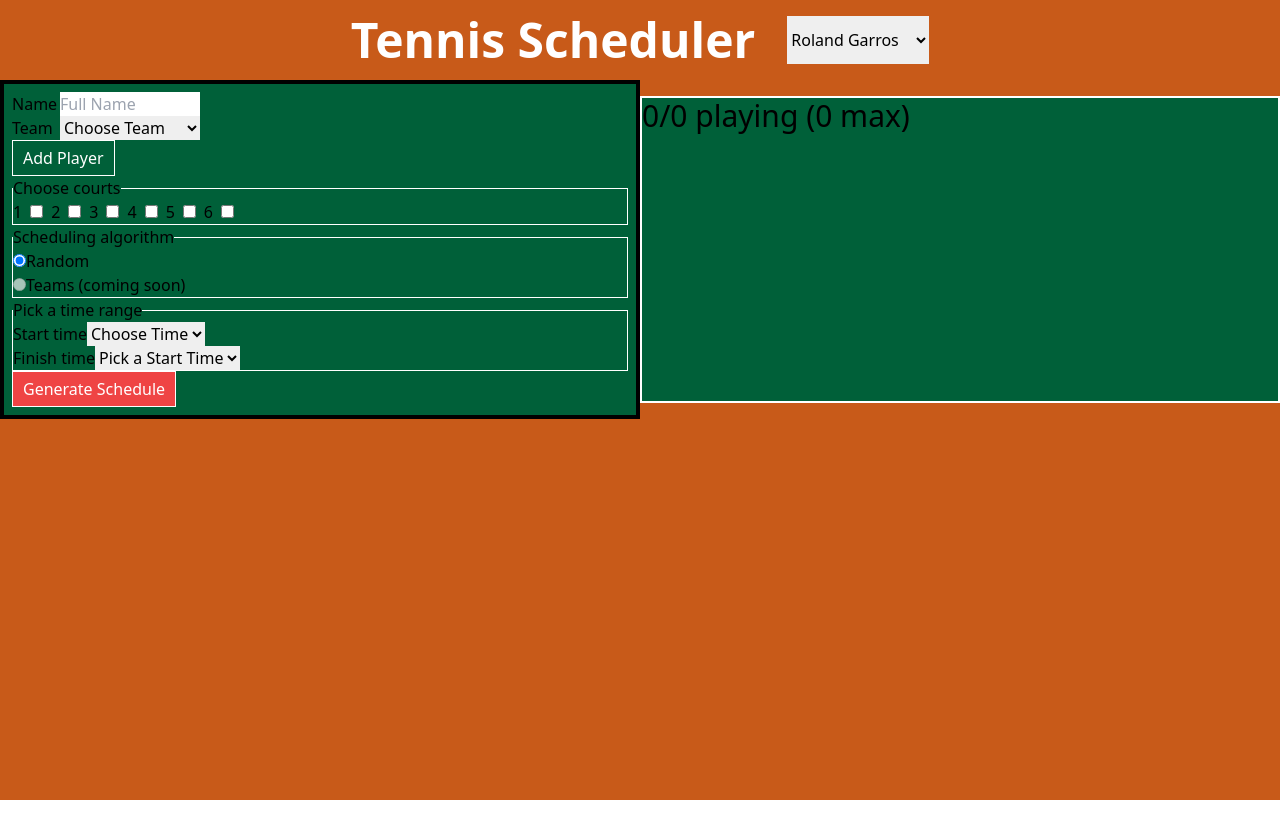
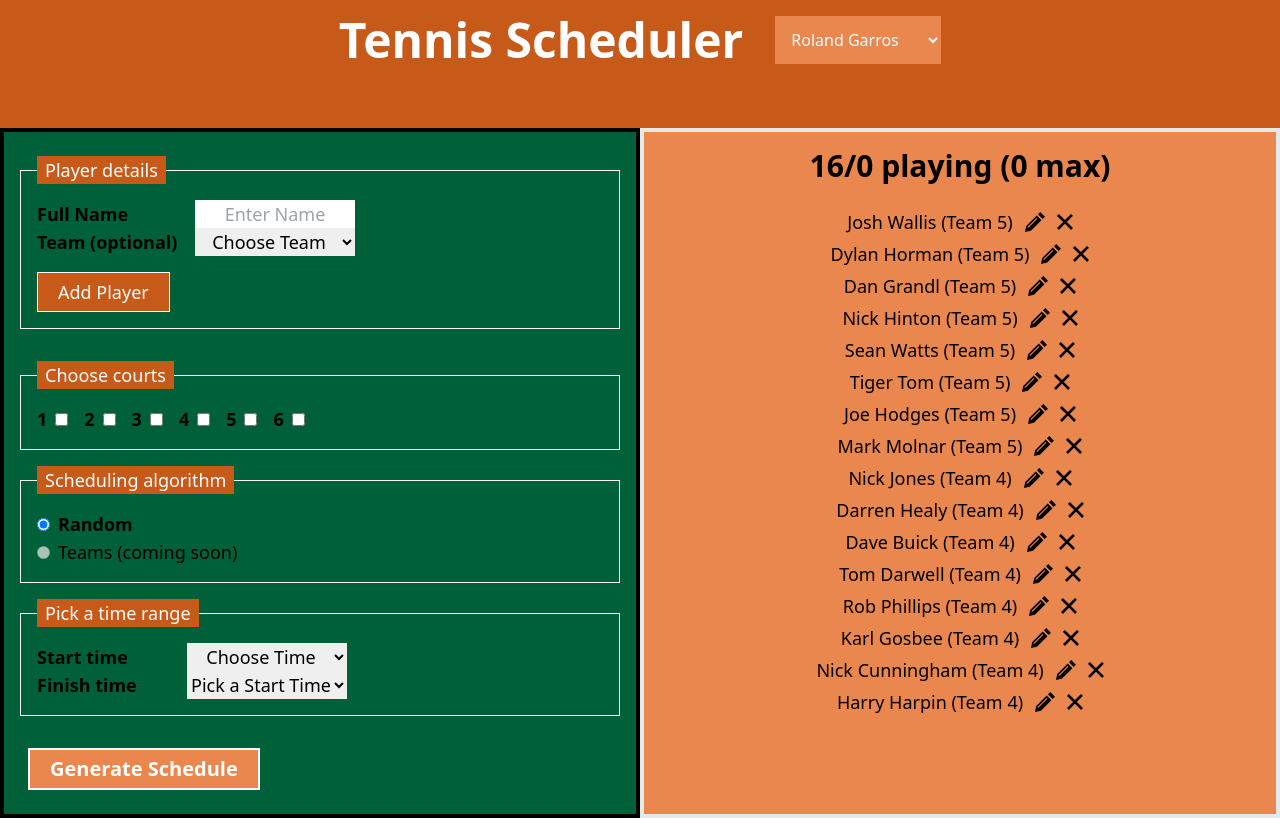
Before and after one commit to wallisCodes/tennis-scheduler, a React (Vite) app: page / in a window 1280 px wide. Built offline with nearby package versions, Linux system fonts and the light colour scheme.

Commit message:
Updated styling

```diff
--- a/src/ScheduleWrapper.css
+++ /dev/null
@@ -1,7 +0,0 @@
-.App {
-    background-color: var(--primary-color);
-}
-
-.box {
-    background-color: var(--secondary-color);
-}
--- a/src/components/Player.jsx
+++ b/src/components/Player.jsx
@@ -5,16 +5,15 @@ export default function Player({player, deletePlayer, toggleEditPlayer}){
     const teamText = player.team !== "" ? `(Team ${player.team})` : "";
     return (
         <>
-            <div className="flex space-x-2">
+            <li className="flex justify-center space-x-3 m-1">
                 <span className="text-lg">{`${player.fullName} ${teamText}`}</span>
-                <svg onClick={() => toggleEditPlayer(player.id)} xmlns="http://www.w3.org/2000/svg" viewBox="0 0 24 24" fill="currentColor" className="size-6">
-                    <path d="M21.731 2.269a2.625 2.625 0 0 0-3.712 0l-1.157 1.157 3.712 3.712 1.157-1.157a2.625 2.625 0 0 0 0-3.712ZM19.513 8.199l-3.712-3.712-8.4 8.4a5.25 5.25 0 0 0-1.32 2.214l-.8 2.685a.75.75 0 0 0 .933.933l2.685-.8a5.25 5.25 0 0 0 2.214-1.32l8.4-8.4Z" />
-                    <path d="M5.25 5.25a3 3 0 0 0-3 3v10.5a3 3 0 0 0 3 3h10.5a3 3 0 0 0 3-3V13.5a.75.75 0 0 0-1.5 0v5.25a1.5 1.5 0 0 1-1.5 1.5H5.25a1.5 1.5 0 0 1-1.5-1.5V8.25a1.5 1.5 0 0 1 1.5-1.5h5.25a.75.75 0 0 0 0-1.5H5.25Z" />
+                <svg onClick={() => toggleEditPlayer(player.id)} xmlns="http://www.w3.org/2000/svg" width="20" height="20" viewBox="0 0 24 24" className="mt-1">
+                    <path d="M1.438 16.872l-1.438 7.128 7.127-1.438 12.642-12.64-5.69-5.69-12.641 12.64zm2.271 2.253l-.85-.849 11.141-11.125.849.849-11.14 11.125zm20.291-13.436l-2.817 2.819-5.69-5.691 2.816-2.817 5.691 5.689z"/>
                 </svg>
-                <svg onClick={() => deletePlayer(player.id)} xmlns="http://www.w3.org/2000/svg" fill="none" viewBox="0 0 24 24" strokeWidth="1.5" stroke="currentColor" className="size-6">
-                    <path strokeLinecap="round" strokeLinejoin="round" d="m14.74 9-.346 9m-4.788 0L9.26 9m9.968-3.21c.342.052.682.107 1.022.166m-1.022-.165L18.16 19.673a2.25 2.25 0 0 1-2.244 2.077H8.084a2.25 2.25 0 0 1-2.244-2.077L4.772 5.79m14.456 0a48.108 48.108 0 0 0-3.478-.397m-12 .562c.34-.059.68-.114 1.022-.165m0 0a48.11 48.11 0 0 1 3.478-.397m7.5 0v-.916c0-1.18-.91-2.164-2.09-2.201a51.964 51.964 0 0 0-3.32 0c-1.18.037-2.09 1.022-2.09 2.201v.916m7.5 0a48.667 48.667 0 0 0-7.5 0" />
+                <svg onClick={() => deletePlayer(player.id)} xmlns="http://www.w3.org/2000/svg" width="16" height="16" viewBox="0 0 24 24" className="mt-1.5">
+                    <path d="M23.954 21.03l-9.184-9.095 9.092-9.174-2.832-2.807-9.09 9.179-9.176-9.088-2.81 2.81 9.186 9.105-9.095 9.184 2.81 2.81 9.112-9.192 9.18 9.1z"/>
                 </svg>
-            </div>
+            </li>
         </>
     )
 }
--- a/src/components/PlayerForm.jsx
+++ b/src/components/PlayerForm.jsx
@@ -1,6 +1,6 @@
 import React, { useState } from "react"
 
-export default function PlayerForm({addPlayer}){
+export default function PlayerForm({addPlayer, algorithm}){
     const [name, setName] = useState("");
     const [team, setTeam] = useState("");
 
@@ -15,26 +15,28 @@ export default function PlayerForm({addPlayer}){
     return (
         <>
             <form onSubmit={handleSubmit} className="">
+                <fieldset className="p-2 sm:p-4 my-2 sm:my-4 text-lg">
+                    <legend className="px-2">Player details</legend>
                     <div className="flex space-x-2">
-                    <label htmlFor="player-name" className="w-[40px]">Name</label>
+                        <label htmlFor="player-name" className="w-[150px] font-semibold">Full Name</label>
                         <input
                             type="text"
                             id="player-name"
-                        placeholder="Full Name"
+                            placeholder="Enter Name"
                             onChange={e => setName(e.target.value)}
                             value={name}
-                        className="w-[140px]"
+                            className="w-[160px] text-center"
                             required
                         />
                     </div>
 
                     <div className="flex space-x-2">
-                    <label htmlFor="team" className="w-[40px]">Team</label>
+                        <label htmlFor="team" className="w-[150px] font-semibold">{`Team ${algorithm = "random" && "(optional)"}`}</label>
                         <select
                             id="team"
                             onChange={e => setTeam(e.target.value)}
                             value={team}
-                        className="w-[140px]"
+                            className="w-[160px] text-center"
                             // required
                         >
                             <option value="">Choose Team</option>
@@ -46,11 +48,8 @@ export default function PlayerForm({addPlayer}){
                             <option value="none">None</option>
                         </select>
                     </div>
-
-                <button
-                    className="border">
-                    Add Player
-                </button>
+                    <button className="border mt-4">Add Player</button>
+                </fieldset>
             </form>
         </>
     )
--- a/src/components/ScheduleForm.jsx
+++ b/src/components/ScheduleForm.jsx
@@ -49,74 +49,74 @@ export default function ScheduleForm({players, suggestedPlayers, maxPlayers, cou
         <>
             <form onSubmit={handleSubmit}>
                 {/* Court checkboxes */}
-                <fieldset>
-                    <legend>Choose courts</legend>
-                    <div className="space-x-2">
-                        <label htmlFor="court-1">1</label>
+                <fieldset className="p-2 sm:p-4 my-2 sm:my-4 text-lg">
+                    <legend className="px-2">Choose courts</legend>
+                    <div className="">
+                        <label htmlFor="court-1" className="mr-2 font-semibold">1</label>
                         <input
                             type="checkbox"
                             id="court-1"
                             onChange={handleCourts}
                             name="Court 1"
                             checked={courts["Court 1"]}
-                            className=""
+                            className="mr-4"
                         />
 
-                        <label htmlFor="court-2">2</label>
+                        <label htmlFor="court-2" className="mr-2 font-semibold">2</label>
                         <input
                             type="checkbox"
                             id="court-2"
                             onChange={handleCourts}
                             name="Court 2"
                             checked={courts["Court 2"]}
-                            className=""
+                            className="mr-4"
                         />
 
-                        <label htmlFor="court-3">3</label>
+                        <label htmlFor="court-3" className="mr-2 font-semibold">3</label>
                         <input
                             type="checkbox"
                             id="court-3"
                             onChange={handleCourts}
                             name="Court 3"
                             checked={courts["Court 3"]}
-                            className=""
+                            className="mr-4"
                         />
 
-                        <label htmlFor="court-4">4</label>
+                        <label htmlFor="court-4" className="mr-2 font-semibold">4</label>
                         <input
                             type="checkbox"
                             id="court-4"
                             onChange={handleCourts}
                             name="Court 4"
                             checked={courts["Court 4"]}
-                            className=""
+                            className="mr-4"
                         />
 
-                        <label htmlFor="court-5">5</label>
+                        <label htmlFor="court-5" className="mr-2 font-semibold">5</label>
                         <input
                             type="checkbox"
                             id="court-5"
                             onChange={handleCourts}
                             name="Court 5"
                             checked={courts["Court 5"]}
-                            className=""
+                            className="mr-4"
                         />
 
-                        <label htmlFor="court-6">6</label>
+                        <label htmlFor="court-6" className="mr-2 font-semibold">6</label>
                         <input
                             type="checkbox"
                             id="court-6"
                             onChange={handleCourts}
                             name="Court 6"
                             checked={courts["Court 6"]}
-                            className=""
+                            className="mr-4"
                         />
                     </div>
                 </fieldset>
 
                 {/* Algorithm types */}
-                <fieldset>
-                    <legend>Scheduling algorithm</legend>
+                <fieldset className="p-2 sm:p-4 my-2 sm:my-4 text-lg">
+                    <legend className="px-2">Scheduling algorithm</legend>
                     <input
                         type="radio"
                         id="random"
@@ -125,7 +125,7 @@ export default function ScheduleForm({players, suggestedPlayers, maxPlayers, cou
                         checked={algorithm === "random"}
                         onChange={(e) => setAlgorithm(e.target.value)}
                     />
-                    <label htmlFor="random">Random</label>
+                    <label htmlFor="random" className="ml-2 font-semibold">Random</label>
                     <br />
 
                     <input
@@ -137,7 +137,7 @@ export default function ScheduleForm({players, suggestedPlayers, maxPlayers, cou
                         onChange={(e) => setAlgorithm(e.target.value)}
                         disabled
                     />
-                    <label htmlFor="teams">Teams (coming soon)</label>
+                    <label htmlFor="teams" className="ml-2">Teams (coming soon)</label>
                     <br />
 
                     {/* <input
@@ -154,15 +154,15 @@ export default function ScheduleForm({players, suggestedPlayers, maxPlayers, cou
                 </fieldset>
 
                 {/* Time picker */}
-                <fieldset>
-                    <legend>Pick a time range</legend>
+                <fieldset className="p-2 sm:p-4 my-2 sm:my-4 text-lg">
+                    <legend className="px-2">Pick a time range</legend>
                     <div className="flex">
-                        <label htmlFor="start-time" className="">Start time</label>
+                        <label htmlFor="start-time" className="w-[150px] font-semibold">Start time</label>
                         <select
                             id="start-time"
                             onChange={e => setStartTime(e.target.value)}
                             value={startTime}
-                            className=""
+                            className="w-[160px] text-center"
                             required
                         >
                             <option value="">Choose Time</option>
@@ -198,12 +198,12 @@ export default function ScheduleForm({players, suggestedPlayers, maxPlayers, cou
                     </div>
 
                     <div className="flex">
-                        <label htmlFor="finish-time" className="">Finish time</label>
+                        <label htmlFor="finish-time" className="w-[150px] font-semibold">Finish time</label>
                         <select
                             id="finish-time"
                             onChange={e => setFinishTime(e.target.value)}
                             value={finishTime}
-                            className=""
+                            className="w-[160px] text-center"
                             required
                         >
                             <option value="">{startTime == "" ? "Pick a Start Time" : "Choose Time"}</option>
@@ -211,7 +211,7 @@ export default function ScheduleForm({players, suggestedPlayers, maxPlayers, cou
                         </select>
                     </div>
                 </fieldset>
-                <button className={validationPassed ? "border" : "border bg-red-500"}>Generate Schedule</button>
+                <button className={validationPassed ? "mx-2 my-4 border-2 text-xl font-bold" : "mx-2 my-4 border-2 text-xl font-bold bg-[var(--primary-alt-color)]"}>Generate Schedule</button>
               </form>
         </>
     )
--- a/src/components/ScheduleWrapper.jsx
+++ b/src/components/ScheduleWrapper.jsx
@@ -4,112 +4,111 @@ import PlayerForm from "./PlayerForm"
 import EditPlayerForm from "./EditPlayerForm"
 import ScheduleForm from "./ScheduleForm"
 import Schedule from "./Schedule"
-import "../ScheduleWrapper.css"
 import { v4 as uuidv4 } from "uuid"
 
 uuidv4();
 
 export default function ScheduleWrapper(){
     const [theme, setTheme] = useState("roland-garros");
-    const [players, setPlayers] = useState([]);
-    // const [players, setPlayers] = useState([ //16 player testing
-    //     {
-    //         id: uuidv4(),
-    //         fullName: "Josh Wallis",
-    //         team: "5",
-    //         isEditing: false
-    //     },
-    //     {
-    //         id: uuidv4(),
-    //         fullName: "Dylan Horman",
-    //         team: "5",
-    //         isEditing: false
-    //     },
-    //     {
-    //         id: uuidv4(),
-    //         fullName: "Dan Grandl",
-    //         team: "5",
-    //         isEditing: false
-    //     },
-    //     {
-    //         id: uuidv4(),
-    //         fullName: "Nick Hinton",
-    //         team: "5",
-    //         isEditing: false
-    //     },
-    //     {
-    //         id: uuidv4(),
-    //         fullName: "Sean Watts",
-    //         team: "5",
-    //         isEditing: false
-    //     },
-    //     {
-    //         id: uuidv4(),
-    //         fullName: "Tiger Tom",
-    //         team: "5",
-    //         isEditing: false
-    //     },
-    //     {
-    //         id: uuidv4(),
-    //         fullName: "Joe Hodges",
-    //         team: "5",
-    //         isEditing: false
-    //     },
-    //     {
-    //         id: uuidv4(),
-    //         fullName: "Mark Molnar",
-    //         team: "5",
-    //         isEditing: false
-    //     },
-    //     {
-    //         id: uuidv4(),
-    //         fullName: "Nick Jones",
-    //         team: "4",
-    //         isEditing: false
-    //     },
-    //     {
-    //         id: uuidv4(),
-    //         fullName: "Darren Healy",
-    //         team: "4",
-    //         isEditing: false
-    //     },
-    //     {
-    //         id: uuidv4(),
-    //         fullName: "Dave Buick",
-    //         team: "4",
-    //         isEditing: false
-    //     },
-    //     {
-    //         id: uuidv4(),
-    //         fullName: "Tom Darwell",
-    //         team: "4",
-    //         isEditing: false
-    //     },
-    //     {
-    //         id: uuidv4(),
-    //         fullName: "Rob Phillips",
-    //         team: "4",
-    //         isEditing: false
-    //     },
-    //     {
-    //         id: uuidv4(),
-    //         fullName: "Karl Gosbee",
-    //         team: "4",
-    //         isEditing: false
-    //     },
-    //     {
-    //         id: uuidv4(),
-    //         fullName: "Nick Cunningham",
-    //         team: "4",
-    //         isEditing: false
-    //     },
-    //     {
-    //         id: uuidv4(),
-    //         fullName: "Harry Harpin",
-    //         team: "4",
-    //         isEditing: false
-    //     }
-    // ]);
+    // const [players, setPlayers] = useState([]);
+    const [players, setPlayers] = useState([ //16 player testing
+        {
+            id: uuidv4(),
+            fullName: "Josh Wallis",
+            team: "5",
+            isEditing: false
+        },
+        {
+            id: uuidv4(),
+            fullName: "Dylan Horman",
+            team: "5",
+            isEditing: false
+        },
+        {
+            id: uuidv4(),
+            fullName: "Dan Grandl",
+            team: "5",
+            isEditing: false
+        },
+        {
+            id: uuidv4(),
+            fullName: "Nick Hinton",
+            team: "5",
+            isEditing: false
+        },
+        {
+            id: uuidv4(),
+            fullName: "Sean Watts",
+            team: "5",
+            isEditing: false
+        },
+        {
+            id: uuidv4(),
+            fullName: "Tiger Tom",
+            team: "5",
+            isEditing: false
+        },
+        {
+            id: uuidv4(),
+            fullName: "Joe Hodges",
+            team: "5",
+            isEditing: false
+        },
+        {
+            id: uuidv4(),
+            fullName: "Mark Molnar",
+            team: "5",
+            isEditing: false
+        },
+        {
+            id: uuidv4(),
+            fullName: "Nick Jones",
+            team: "4",
+            isEditing: false
+        },
+        {
+            id: uuidv4(),
+            fullName: "Darren Healy",
+            team: "4",
+            isEditing: false
+        },
+        {
+            id: uuidv4(),
+            fullName: "Dave Buick",
+            team: "4",
+            isEditing: false
+        },
+        {
+            id: uuidv4(),
+            fullName: "Tom Darwell",
+            team: "4",
+            isEditing: false
+        },
+        {
+            id: uuidv4(),
+            fullName: "Rob Phillips",
+            team: "4",
+            isEditing: false
+        },
+        {
+            id: uuidv4(),
+            fullName: "Karl Gosbee",
+            team: "4",
+            isEditing: false
+        },
+        {
+            id: uuidv4(),
+            fullName: "Nick Cunningham",
+            team: "4",
+            isEditing: false
+        },
+        {
+            id: uuidv4(),
+            fullName: "Harry Harpin",
+            team: "4",
+            isEditing: false
+        }
+    ]);
     const [courts, setCourts] = useState({
         "Court 1": false,
         "Court 2": false,
@@ -174,14 +173,14 @@ export default function ScheduleWrapper(){
     return (
         <>
             <div className="App min-h-lvh" data-theme={theme}>
-                <div className=" max-w-7xl mx-auto ">
+                <div className=" max-w-7xl mx-auto">
                     {/* "NAVBAR" */}
-                    <div className="flex justify-center gap-8 py-4">
-                        <h1 className="text-white font-bold text-5xl">Tennis Scheduler</h1>
+                    <div className="flex justify-center gap-8 py-4 sm:mb-12">
+                        <h1 className="text-white font-bold text-3xl sm:text-5xl">Tennis Scheduler</h1>
                         <select
                             onChange={e => setTheme(e.target.value)}
                             value={theme}
-                            className=""
+                            className="px-1 sm:px-3 bg-[var(--primary-alt-color)] text-white"
                         >
                             <option value="roland-garros">Roland Garros</option>
                             <option value="wimbledon">Wimbledon</option>
@@ -190,11 +189,12 @@ export default function ScheduleWrapper(){
                         </select>
                     </div>
 
-                    {!showSchedule && <div className="flex w-full">
+                    {!showSchedule && <div className="sm:flex w-full">
                         {/* FORMS FOR INPUT DATA */}
-                        <div className="box flex flex-col w-1/2 border-4 p-2 border-black">
+                        <div className="box flex flex-col sm:w-1/2 border-4 p-2 px-4 border-black">
                             <PlayerForm
                                 addPlayer={addPlayer}
+                                algorithm={algorithm}
                             />
                             <ScheduleForm
                                 players={players}
@@ -216,8 +216,9 @@ export default function ScheduleWrapper(){
                         </div>
 
                         {/* PLAYER LIST */}
-                        <div className="box w-1/2 border-2 border-white my-4 text-left">
-                            <h1 className="text-3xl">{`${players.length}/${suggestedPlayers} playing  (${maxPlayers} max)`}</h1>
+                        <div className="bg-[var(--primary-alt-color)] sm:w-1/2 border-4 p-4">
+                            <h1 className="text-3xl font-semibold text-center">{`${players.length}/${suggestedPlayers} playing  (${maxPlayers} max)`}</h1>
+                            <ul className="mt-6">
                                 {players.map((player, index) => (
                                     player.isEditing ? (
                                         <EditPlayerForm
@@ -234,13 +235,19 @@ export default function ScheduleWrapper(){
                                         />
                                     )
                                 ))}
+                            </ul>
                         </div>
                     </div>}
                     <div className="flex w-full">
                         {/* OUTPUT SCHEDULE */}
                         {showSchedule &&
-                        <div className="flex-col w-full border-2">
-                            <button onClick={backToInput} className="">Go back</button>
+                        <div className="box flex-col w-full border-2 border-black">
+                            <button onClick={backToInput} className="border flex m-4 text-lg">
+                                <svg width="24" height="24" className="mt-[3px] mr-2" fill="white" clipRule="evenodd" fillRule="evenodd" strokeLinejoin="round" strokeMiterlimit="2" viewBox="0 0 24 24" xmlns="http://www.w3.org/2000/svg">
+                                    <path d="m9.474 5.209s-4.501 4.505-6.254 6.259c-.147.146-.22.338-.22.53s.073.384.22.53c1.752 1.754 6.252 6.257 6.252 6.257.145.145.336.217.527.217.191-.001.383-.074.53-.221.293-.293.294-.766.004-1.057l-4.976-4.976h14.692c.414 0 .75-.336.75-.75s-.336-.75-.75-.75h-14.692l4.978-4.979c.289-.289.287-.761-.006-1.054-.147-.147-.339-.221-.53-.221-.191-.001-.38.071-.525.215z" fillRule="nonzero"/>
+                                </svg>
+                                Go back
+                            </button>
                             <Schedule
                                 players={players}
                                 courts={courts}
--- a/src/index.css
+++ b/src/index.css
@@ -4,37 +4,66 @@
 
 [data-theme="roland-garros"] {
     --primary-color: #c85a19;
+    --primary-alt-color: #e9874e;
     --secondary-color: #006039;
+    --secondary-alt-color: #00e070;
     --tertiary-color: white;
+    --button-text-color: white;
+    --legend-text-color: white;
+    --table-header-color: black;
 }
 
 [data-theme="wimbledon"] {
     --primary-color: #006633;
+    --primary-alt-color: #00cc66;
     --secondary-color: #4c2178;
+    --secondary-alt-color: #813bc9;
     --tertiary-color: white;
+    --button-text-color: white;
+    --legend-text-color: white;
+    --table-header-color: black;
 }
 
 [data-theme="us-open"] {
     --primary-color: #00228d;
+    --primary-alt-color: #003dfc;
     --secondary-color: #f7cd00;
+    --secondary-alt-color: #ffe047;
     --tertiary-color: black;
+    --button-text-color: white;
+    --legend-text-color: white;
+    --table-header-color: white;
 }
 
 [data-theme="aus-open"] {
     --primary-color: #1b8cca;
+    --primary-alt-color: #51b3e8;
     --secondary-color: white;
+    --secondary-alt-color: #e6e6e6;
     --tertiary-color: black;
+    --button-text-color: white;
+    --legend-text-color: white;
+    --table-header-color: black;
 }
 
 button {
-    background-color: var(--secondary-color);
-    color: var(--tertiary-color);
+    background-color: var(--primary-color);
+    color: var(--button-text-color);
     border-color: var(--tertiary-color);
-    padding: 5px 10px;
+    padding: 5px 20px;
+}
+
+button[data-theme="us-open"] {
+    color: white;
 }
 
 fieldset {
-    border: 1px solid white;
+    border: 1px solid var(--tertiary-color);
+}
+
+legend {
+    color: var(--legend-text-color);
+    background-color: var(--primary-color);
 }
 
 th, td {
@@ -43,6 +72,23 @@ th, td {
     border-collapse: separate;
 }
 
+th {
+    width: 100px;
+}
+
+td {
+    width: 164px;
+}
+
+.App {
+    background-color: var(--primary-color);
+}
+
+.box {
+    background-color: var(--secondary-color);
+}
+
 .blank-cell {
     border: none;
+    background-color: var(--secondary-color);
 }
```
Also changed, not shown: src/components/EditPlayerForm.jsx (+6 -6 lines), src/components/Schedule.jsx (+6 -28 lines). Lines whose indentation alone changed are shown as unchanged.
